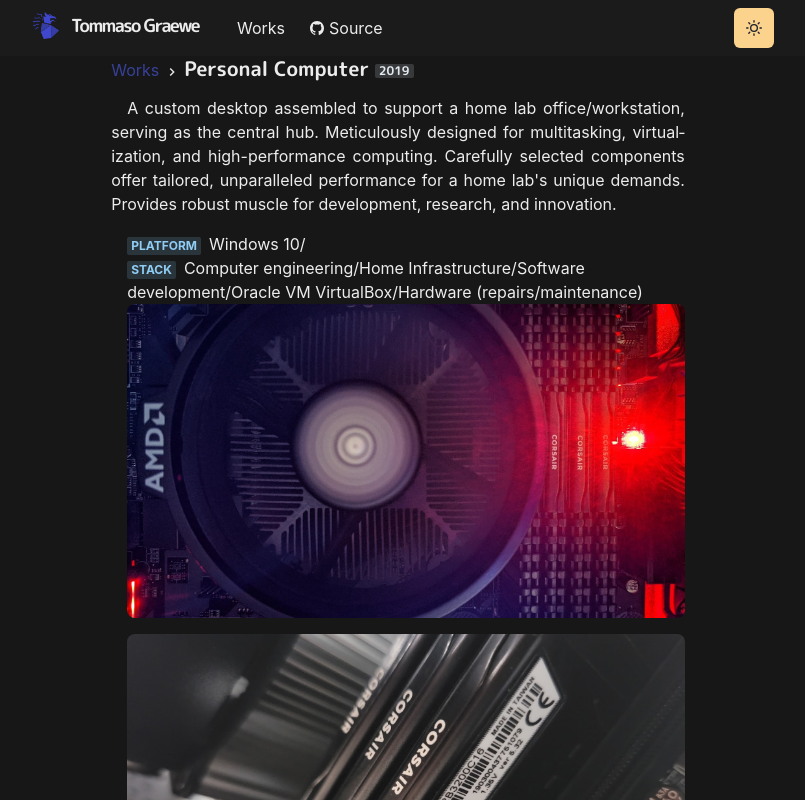
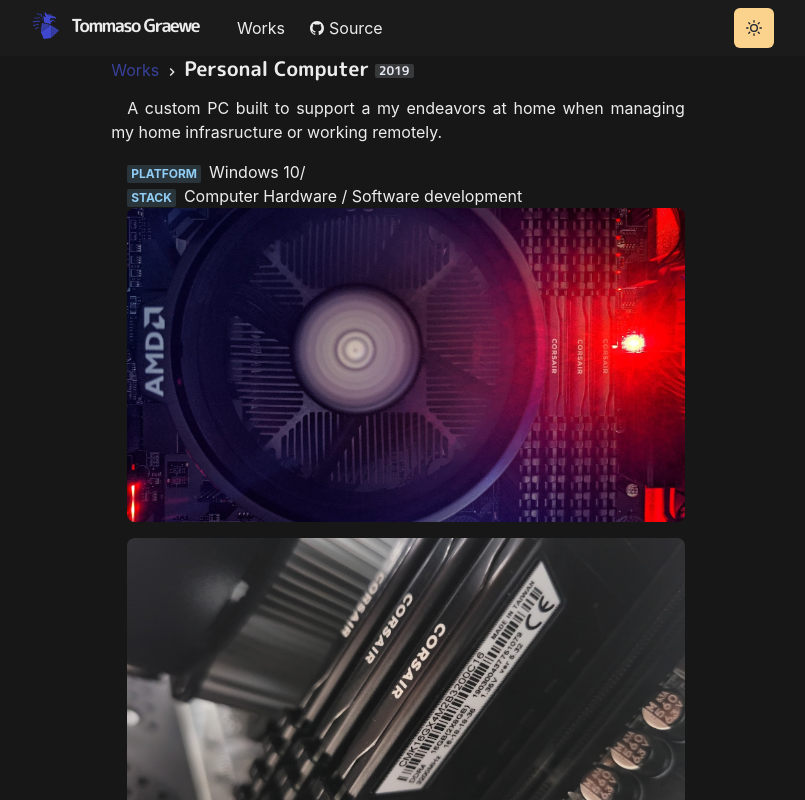
Before and after one commit to tgraewe/tgraewe-homepage, a Next.js app: page /works/computer in a window 1280 px wide. Shown: the top 800 px of the page, without its empty margins (242-1047 px from the left). Built offline with nearby package versions, Linux system fonts and the light colour scheme.

Commit message:
Update computer.js

```diff
--- a/pages/works/computer.js
+++ b/pages/works/computer.js
@@ -19,7 +19,7 @@ const Work = () => {
                 Personal Computer <Badge>2019</Badge>
                 </Title>
                 <P>
-                A custom desktop assembled to support a home lab office/workstation, serving as the central hub. Meticulously designed for multitasking, virtualization, and high-performance computing. Carefully selected components offer tailored, unparalleled performance for a home lab's unique demands. Provides robust muscle for development, research, and innovation.
+                A custom PC built to support a my endeavors at home when managing my home infrasructure or working remotely.
                 </P>
                 <List ml={4} my={4}>
                     <ListItem>
@@ -28,7 +28,7 @@ const Work = () => {
                     </ListItem>
                     <ListItem>
                         <Meta>Stack</Meta>
-                        <span>Computer engineering/Home Infrastructure/Software development/Oracle VM VirtualBox/Hardware (repairs/maintenance)</span>
+                        <span>Computer Hardware / Software development</span>
                     </ListItem>
                     <WorkImage src="/images/projects/pc.png" alt="computer"></WorkImage>
                     <WorkImage src="/images/projects/pc_01.png" alt="specs"></WorkImage>
```
